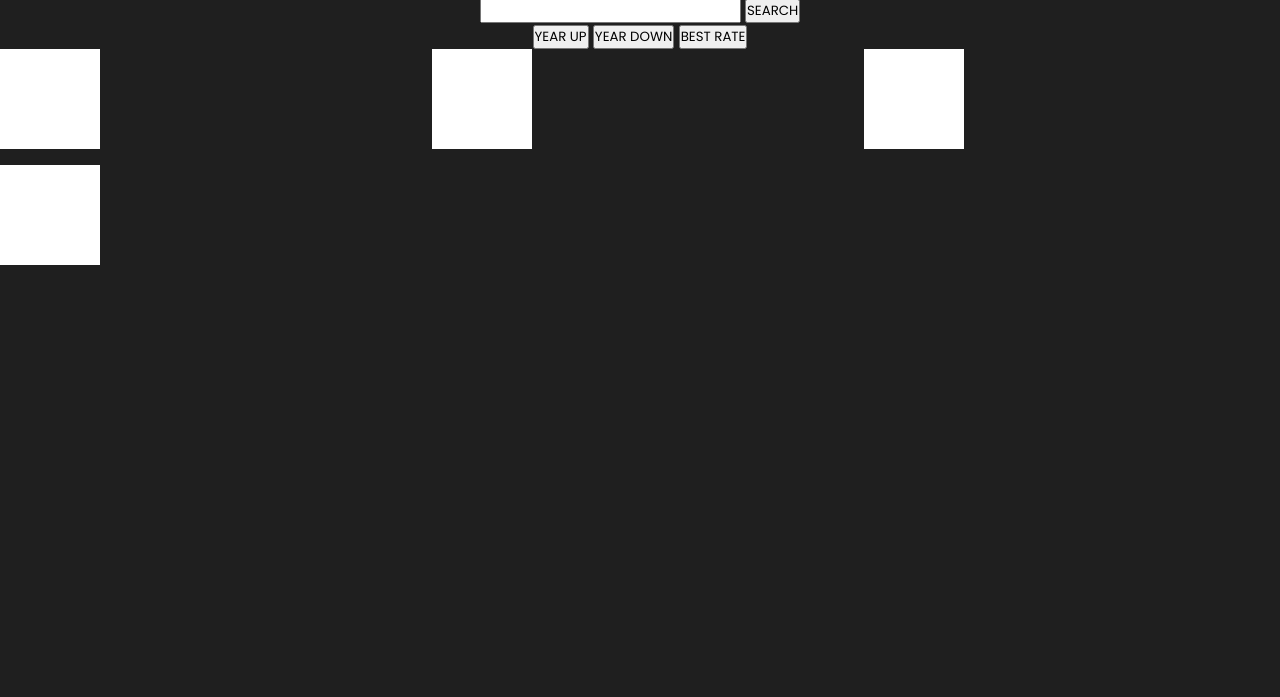
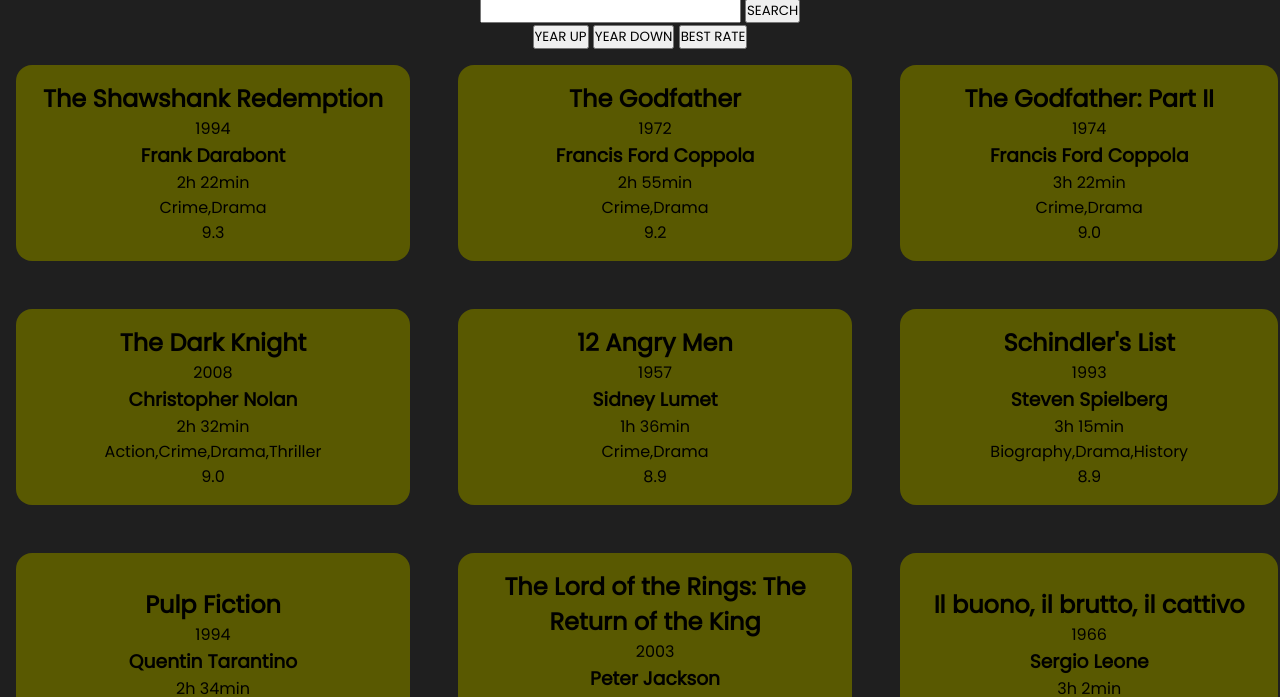
Before and after one commit to maylique/MovieDB, a plain HTML site: page index.html in a window 1280 px wide. Shown: the part 86-783 px from the top of the page. Drawn offline with Linux system fonts and the light colour scheme.

Commit message:
2 jahre upload

```diff
--- a/assets/css/style.css
+++ b/assets/css/style.css
@@ -35,8 +35,15 @@ header {
     gap: 1rem;
 }
 
-.gridItem {
-    height: 100px;
-    width: 100px;
-    background-color: white;
+.grid div {
+    background-color: rgb(89, 89, 1);
+    color: black;
+    display: flex;
+    flex-direction: column;
+    justify-content: center;
+    align-items: center;
+    border-radius: 1rem;
+    margin: 1rem;
+    padding: 1rem;
+    text-align: center;
 }
--- a/assets/javascript/main.js
+++ b/assets/javascript/main.js
@@ -5,3 +5,42 @@ const sortRating = document.querySelector('#sortRating')
 const grid = document.querySelector('.grid')
 
 // const movies <-- Array mit Arrays drin
+
+const arrayToDiv = (array) => {
+    array.forEach(array => {
+        let strings = array.toString()
+        const div = document.createElement('div')
+        const title = document.createElement('h2')
+        const year = document.createElement('p')
+        const director = document.createElement('h3')
+        const length = document.createElement('p')
+        const genre = document.createElement('p')
+        const rating = document.createElement('p')
+        grid.appendChild(div)
+        div.appendChild(title)
+        div.appendChild(year)
+        div.appendChild(director)
+        div.appendChild(length)
+        div.appendChild(genre)
+        div.appendChild(rating)
+        array.forEach(element => {
+            title.textContent = array[0]
+            year.textContent = array[1]
+            director.textContent = array[2]
+            length.textContent = array[3]
+            genre.textContent = array[4]
+            rating.textContent = array[5]
+        })
+    });
+}
+arrayToDiv(movies)
+
+
+const sortFunc = () => {
+    movies.sort()
+    grid.innerHTML = ''
+    arrayToDiv(movies)
+}
+
+
+sort.addEventListener('click', sortFunc)
--- a/index.html
+++ b/index.html
@@ -24,10 +24,6 @@
             </div>
         </section>
         <section class="grid">
-            <div class="gridItem"></div>
-            <div class="gridItem"></div>
-            <div class="gridItem"></div>
-            <div class="gridItem"></div>
         </section>
     </main>
 
```
